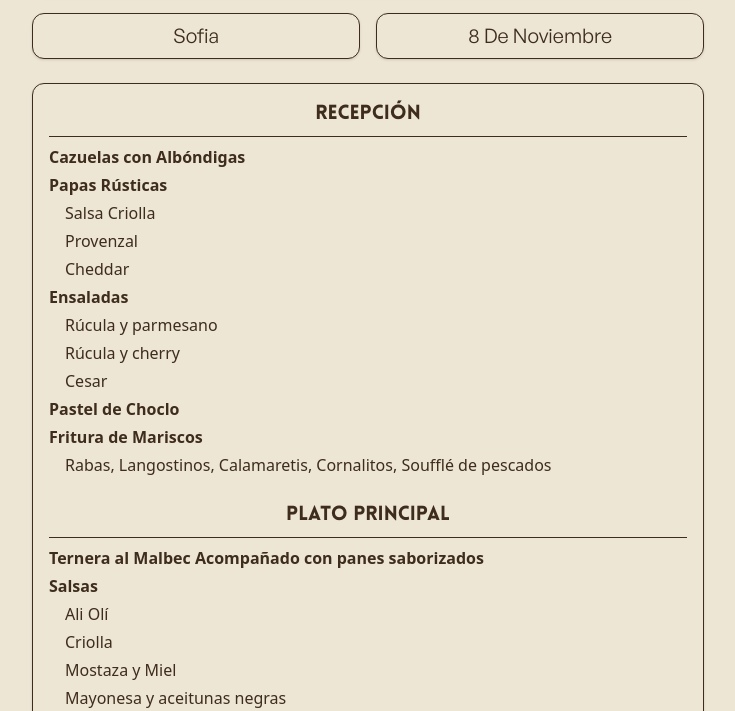
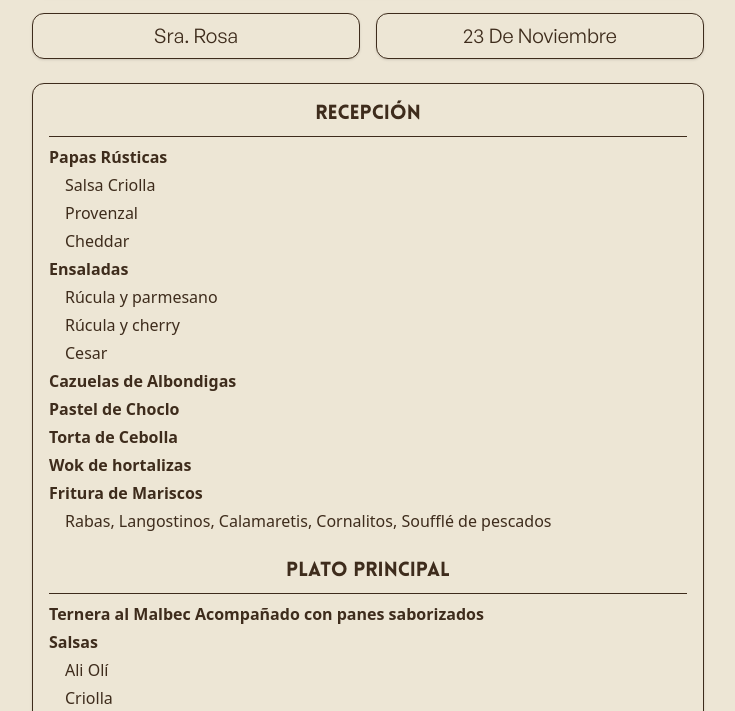
Before and after one commit to LaGaviotaEventos/evento-29, a plain HTML site: page index.html in a window 1280 px wide. Shown: the part 89-800 px from the top of the page, without its empty margins (272-1007 px from the left). Drawn offline with nearby package versions, Linux system fonts and the light colour scheme.

Commit message:
Update index.html

```diff
--- a/index.html
+++ b/index.html
@@ -43,8 +43,8 @@
             <h1 class="text-3xl font-lovelo">La Gaviota</h1>
         </div>
         <div class="grid grid-cols-2 gap-4 w-full">
-            <h2 class="text-xl font-general bg-[#ede6d5] border border-[#3E2C1C] rounded-xl shadow py-2 text-center">Sofia</h2>
-            <p class="text-xl font-general bg-[#ede6d5] border border-[#3E2C1C] rounded-xl shadow py-2 text-center">8 De Noviembre</p>
+            <h2 class="text-xl font-general bg-[#ede6d5] border border-[#3E2C1C] rounded-xl shadow py-2 text-center">Sra. Rosa</h2>
+            <p class="text-xl font-general bg-[#ede6d5] border border-[#3E2C1C] rounded-xl shadow py-2 text-center">23 De Noviembre</p>
         </div>
         </header>
 
@@ -55,7 +55,6 @@
             <li>
             <h2 class="text-xl font-lovelo text-center border-b border-[#3E2C1C] pb-2 mb-2">Recepción</h2>
             <ul class="space-y-1">
-                <li class="font-semibold">Cazuelas con Albóndigas</li>
                 <li class="font-semibold">Papas Rústicas</li>
                 <li class="pl-4">Salsa Criolla</li>
                 <li class="pl-4">Provenzal</li>
@@ -64,7 +63,10 @@
                 <li class="pl-4">Rúcula y parmesano</li>
                 <li class="pl-4">Rúcula y cherry</li>
                 <li class="pl-4">Cesar</li>
+                <li class="font-semibold">Cazuelas de Albondigas</li>
                 <li class="font-semibold">Pastel de Choclo</li>
+                <li class="font-semibold">Torta de Cebolla</li>
+                <li class="font-semibold">Wok de hortalizas</li>
                 <li class="font-semibold">Fritura de Mariscos</li>
                 <li class="pl-4">Rabas, Langostinos, Calamaretis, Cornalitos, Soufflé de pescados</li>
             </ul>
@@ -110,7 +112,7 @@
             <h2 class="text-xl font-lovelo text-center border-b border-[#3E2C1C] pb-2 mb-2">Servicios</h2>
             <ul class="space-y-1">
                 <li class="font-semibold">Armado de salón con living</li>
-                <li class="font-semibold">Mozos, Camareras, Barman, Servicio Gastronómico</li>
+                <li class="font-semibold">Mozos, Camareras, Servicio Gastronómico</li>
                 <li class="font-semibold">Estacionamiento privado y Seguridad</li>
             </ul>
             </li>
```
